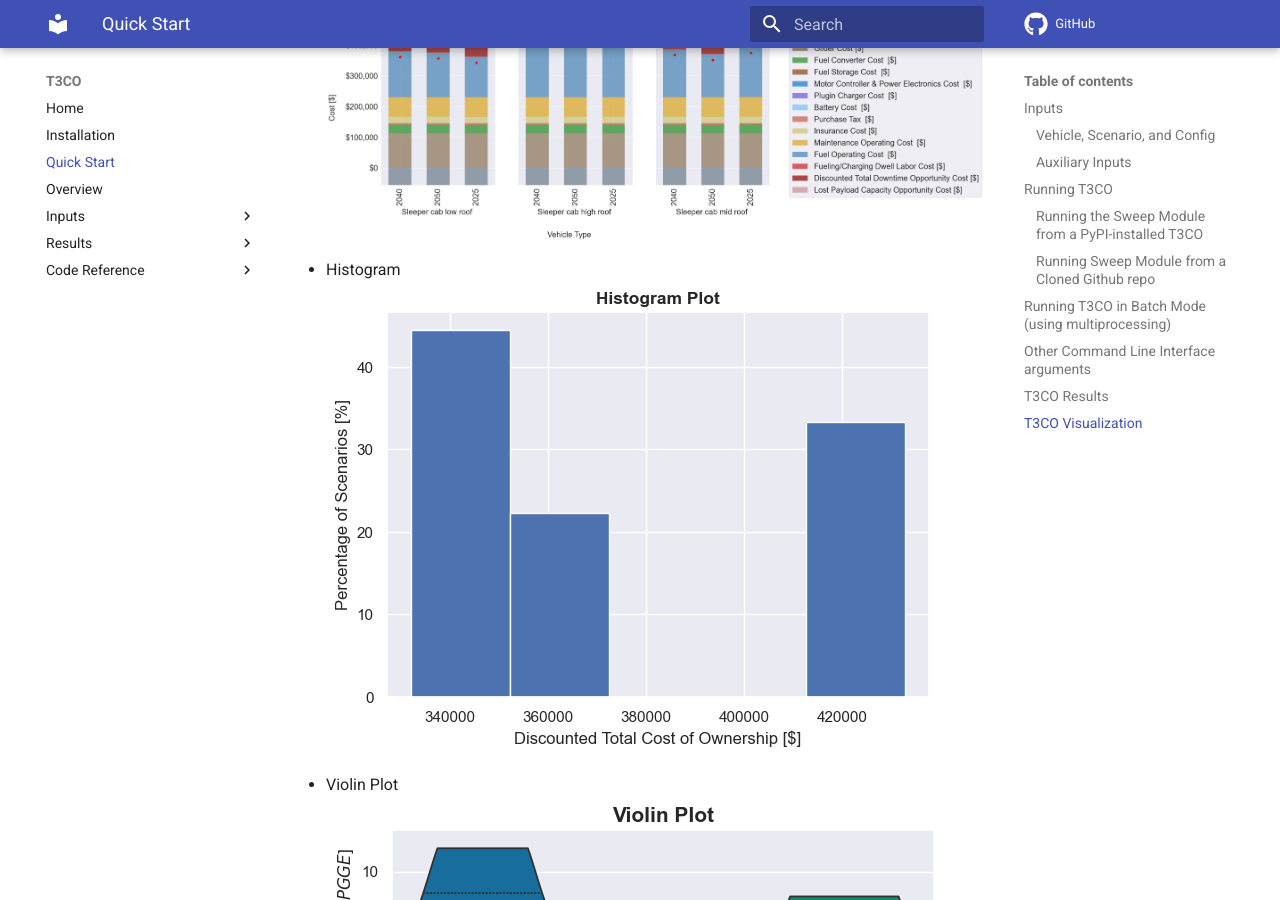
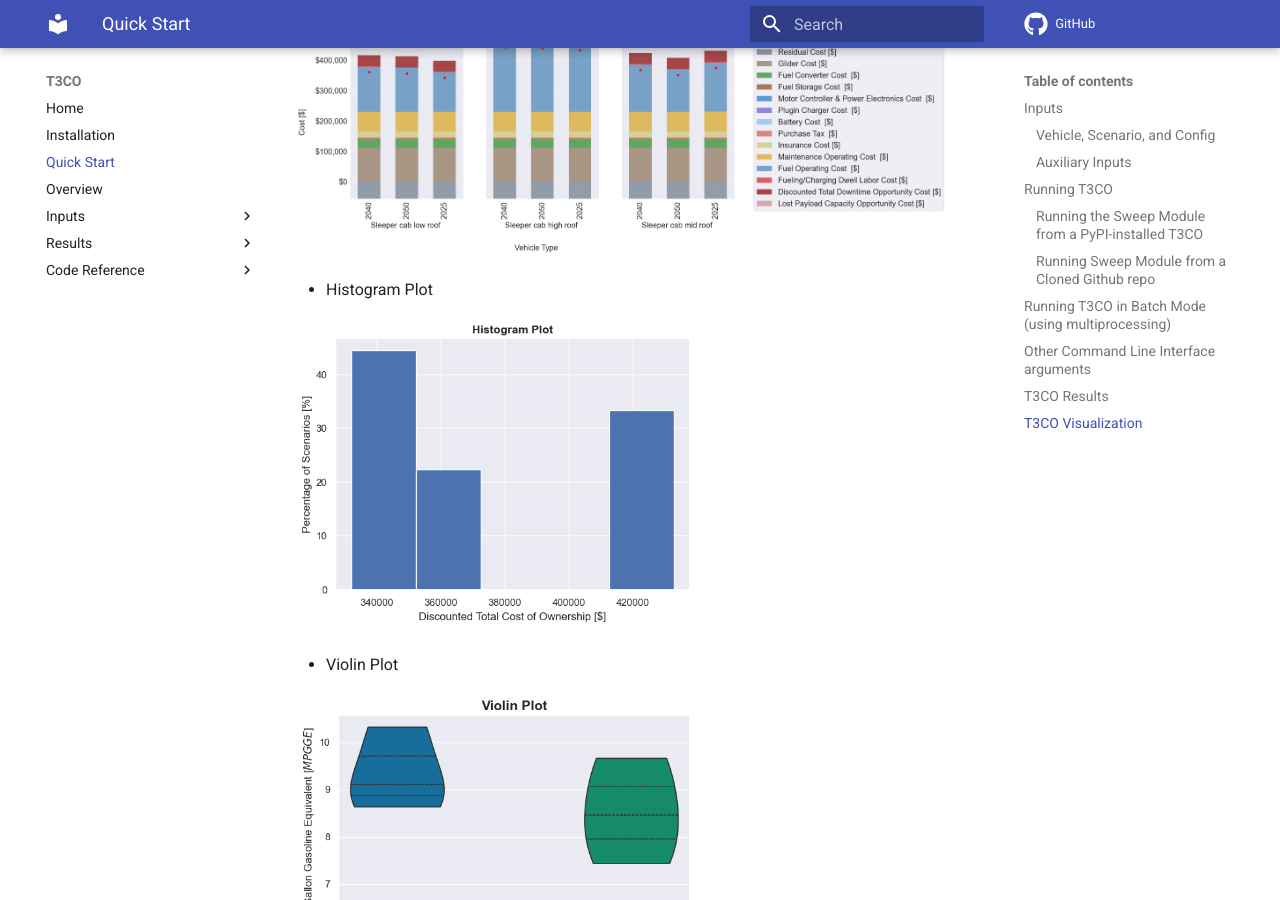
Before and after one commit to NREL/T3CO, an MkDocs documentation site: the page built from docs/quick_start.md, in a window 1280 px wide and 900 px high, scrolled down 4644 px. Built offline with MkDocs 1.6.1 and Material for MkDocs 9.7.7, drawn with Linux system fonts in a browser that asks for light colours; comment, search, counter and statistics services are not loaded.

Commit message:
Update T3COConfig.csv and quick_start images

```diff
--- a/docs/quick_start.md
+++ b/docs/quick_start.md
@@ -130,10 +130,17 @@
 The [`t3co.visualization.charts`](https://github.com/NREL/T3CO/tree/main/t3co/visualization/charts.py) submodule is used to visualize the results CSV file that is generated after running T3CO. T3CO provides a demo file ([`t3co.demos.visualization_demo`](https://github.com/NREL/T3CO/tree/main/t3co/demos/visualization_demo.py)) to try out the visualization module for a sample analysis. The run_t3co function in the demo exports T3CO results as a pandas dataframe and generates the following visualization plots:
 
 - TCO Breakdown Chart
-  ![alt text](tco_breakdown_sample.png)
-- Histogram
-  ![alt text](histogram_sample.png)
+
+<img src="https://raw.githubusercontent.com/NREL/T3CO/refs/heads/main/docs/tco_breakdown_sample.png" alt="tcobreakdown" width="650"/>
+
+
+- Histogram Plot
+
+<img src="https://raw.githubusercontent.com/NREL/T3CO/refs/heads/main/docs/histogram_sample.png" alt="histogram" width="400"/>
+
 - Violin Plot
-  ![alt text](violinplot_sample.png)
+
+<img src="https://raw.githubusercontent.com/NREL/T3CO/refs/heads/main/docs/violinplot_sample.png" alt="violinplot" width="400"/>
+
 
 The user can provide other input parameters specific to each visualization method to further customize the plots.
```
Also changed, not shown: 1 other file.
